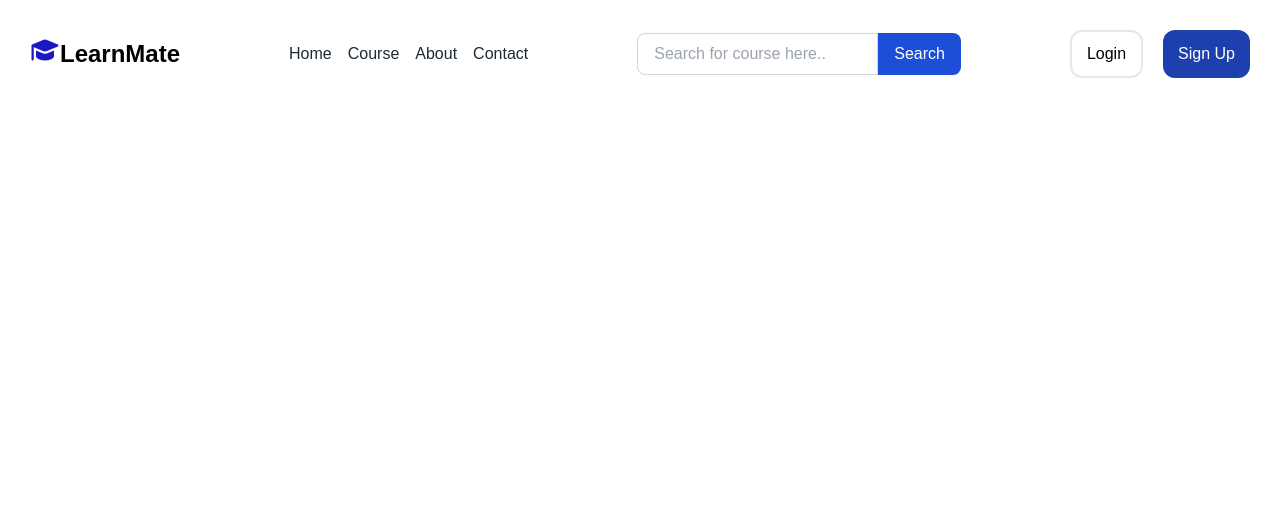
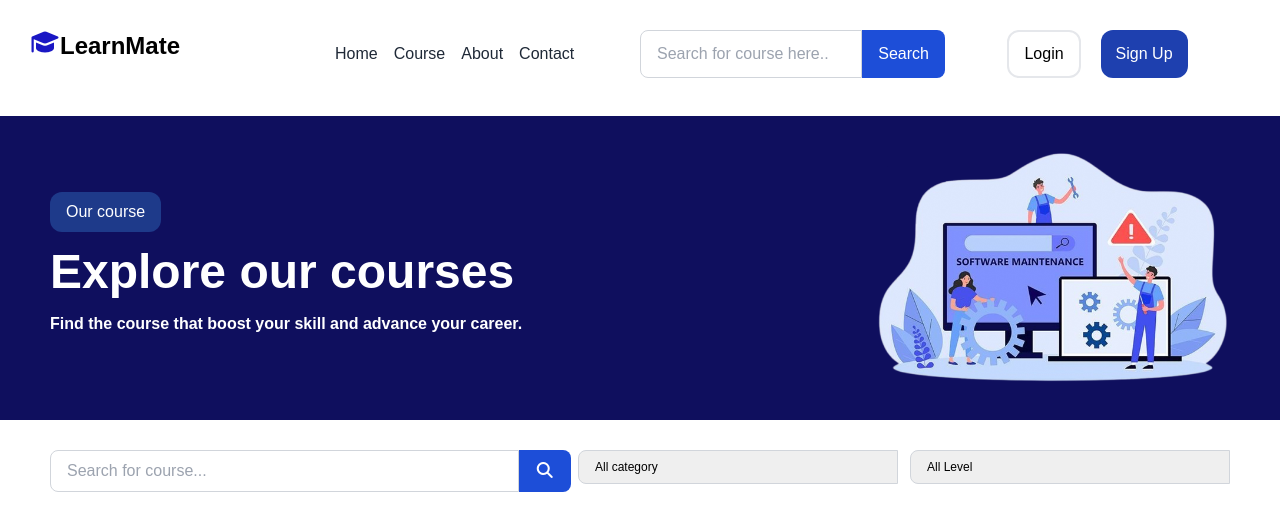
Before and after one commit to sokphari/perk-kaffee, a website: page src/page-course/about.html in a window 1280 px wide. Drawn offline with nearby package versions, Linux system fonts and the light colour scheme.

Commit message:
add hero banner and store img

```diff
--- a/src/page-course/about.html
+++ b/src/page-course/about.html
@@ -21,19 +21,19 @@
 </head>
 <body>
     <nav class="position-fixed">
-        <div class="flex justify-between items-center w-full p-[clamp(15px,8vw,30px)]">
+        <div class="w-full p-[clamp(15px,8vw,30px)] grid grid-cols-1 sm:grid-cols-1 md:grid-cols-4">
         <!-- logo -->
-        <div class="flex font-bold text-2xl">
+        <div class="flex font-bold text-2xl mb-2">
             <i class="fa-solid fa-graduation-cap" style="color: rgb(26, 23, 196);"></i>
             <h1>LearnMate</h1>
         </div>
-        <div class="flex gap-4 text-gray-800 opacity-[90]">
-            <a href="#">Home</a>
-            <a href="#">Course</a>
-            <a href="#">About</a>
-            <a href="#">Contact</a>
+        <div class="flex items-center gap-4 text-gray-800 opacity-[90] mb-2">
+            <a href="#" class="hover:text-blue-700">Home</a>
+            <a href="#" class="hover:text-blue-700">Course</a>
+            <a href="#" class="hover:text-blue-700">About</a>
+            <a href="#" class="hover:text-blue-700">Contact</a>
         </div>
-        <form action="" class="flex">
+        <form action="" class="flex mb-2 justify-center ">
             <input type="search"
             placeholder="Search for course here.."
             class="w-full form-control rounded-l-lg border border-gray-300 px-4 py-2 focus:border-amber-700 focus:outline-none focus:ring-2 focus:ring-amber-200"
@@ -46,12 +46,56 @@
         </button>
 
     </form>
-    <div class="flex gap-5">
-        <button class="px-[clamp(5px,5vw,15px)] py-[clamp(5px,5vw,10px)] border-2 border-solid text-black rounded-xl">Login</button>
-        <button class="px-[clamp(5px,5vw,15px)] py-[clamp(5px,5vw,10px)] bg-blue-800 text-white rounded-xl">Sign Up</button>
+    <div class="flex gap-5 mb-2 justify-center ">
+        <button class="px-[clamp(5px,5vw,15px)] py-[clamp(5px,5vw,10px)] border-2 border-solid text-black rounded-xl hover:bg-blue-800 hover:text-white">Login</button>
+        <button class="px-[clamp(5px,5vw,15px)] py-[clamp(5px,5vw,10px)] bg-blue-800 text-white rounded-xl hover:bg-blue-900">Sign Up</button>
     </div>
     </div>
     </nav>
 
+    <!-- main -->
+
+    <main>
+      <div class="grid sm:grid-cols-1 md:grid-cols-2 min-h-[100px] w-full px-[clamp(15px,40vw,50px)] py-[clamp(15px,50vw,30px)]" style="background: rgb(15, 15, 94);">
+        <div class="flex flex-col items-start justify-center text-white gap-4 mb-2">
+          <div class="text-white px-4 py-2 bg-blue-900 rounded-xl hover:bg-blue-600">Our course</div>
+          <h1 class="text-5xl font-bold hover:text-blue-200">Explore our courses</h1>
+          <p class="font-bold hover:text-blue-200">Find the course that boost your skill and advance your career.</p>
+        </div>
+        <div class="flex justify-end items-center">
+          <img class="w-[60%] h-auto" src="img/Image_3-removebg-preview-2.png" alt="">
+        </div>
+      </div>
+      <div class="grid sm:grid-cols-1 md:grid-cols-2 gap-2 px-[clamp(15px,40vw,50px)] py-[clamp(15px,50vw,30px)]">
+        <form action="" class="flex">
+          <input type="search" placeholder="Search for course..." class="w-[80%] form-control rounded-l-lg border border-gray-300 px-4 py-2 focus:border-blue-700 focus:outline-none focus:ring-2 focus:ring-blue-200">
+          <button type="submit" class="rounded-r-lg bg-blue-700 px-4 py-2 text-white hover:bg-blue-800">
+            <i class="fa-solid fa-magnifying-glass" style="color: rgb(255, 255, 255);"></i>
+          </button>
+        </form>
+        <div class="flex justify-end gap-3">
+        <form action="" class="">
+          <select name="" id=""
+          class="w-80 form-control rounded-l-lg border border-gray-300 px-4 py-2 focus:border-blue-700 focus:outline-none focus:ring-2 focus:ring-blue-200 appearance-none text-xs">
+            <option value="">All category</option>
+            <option value="">Web full-stack</option>
+            <option value="">Python</option>
+            <option value="">C++</option>
+            <option value="">Java</option>
+          </select>
+        </form>
+        <form action="" class="">
+          <select name="" id=""
+          class="w-80 form-control rounded-l-lg border border-gray-300 px-4 py-2 focus:border-blue-700 focus:outline-none focus:ring-2 focus:ring-blue-200 appearance-none text-xs">
+            <option value="">All Level</option>
+            <option value="">Basic</option>
+            <option value="">Medium</option>
+            <option value="">Advance</option>
+          </select>
+        </form>
+        </div>
+      </div>
+    </main>
+
 </body>
 </html>
```
Also changed, not shown: src/page-course/img/Image_3-removebg-preview-2.png (added).
